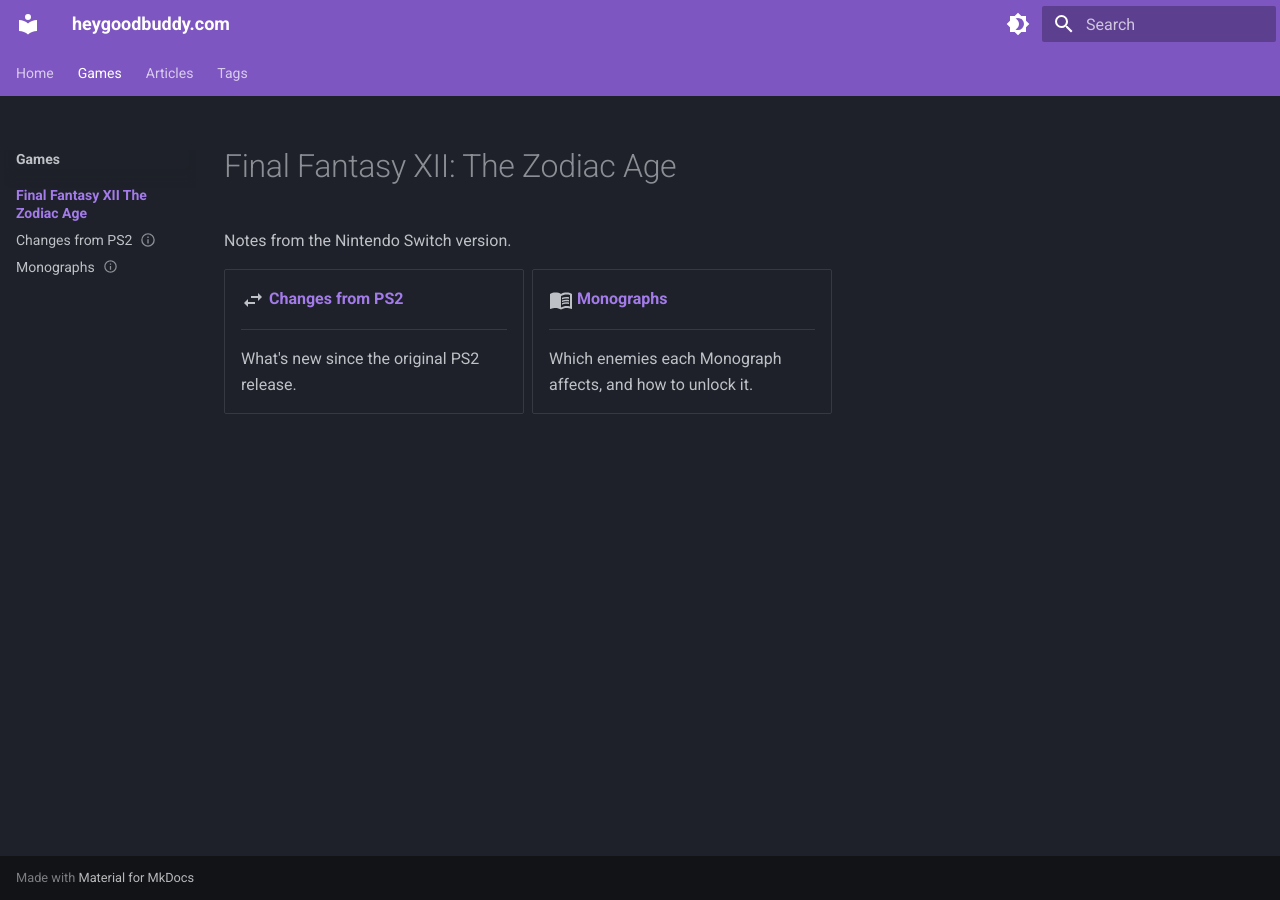
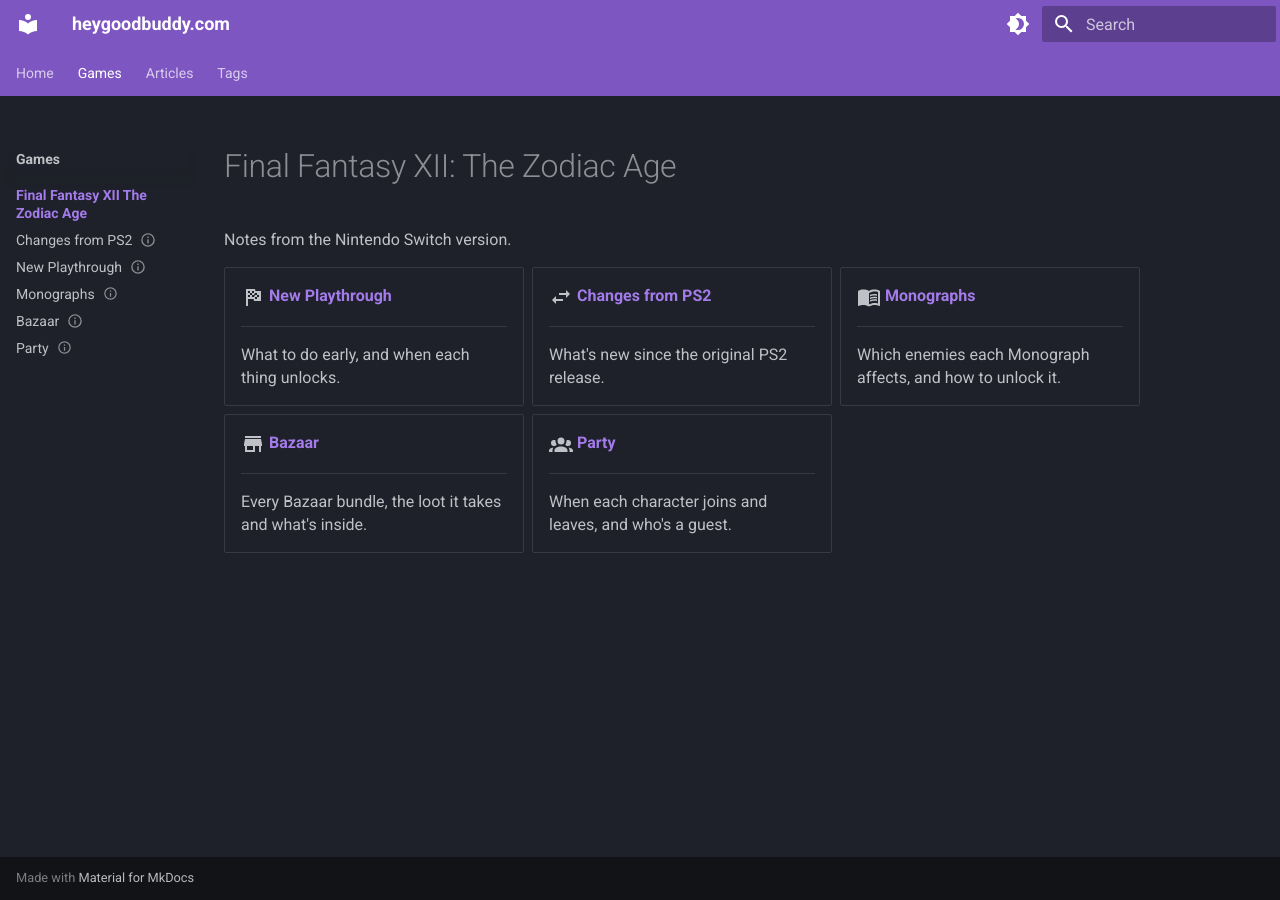
Before and after one commit to princeodd47/heygoodbuddy.com, an MkDocs documentation site: the page built from docs/games/final-fantasy-xii-the-zodiac-age/index.md, in a window 1280 px wide. Built offline with MkDocs 1.6.1 and Material for MkDocs 9.7.7, drawn with Linux system fonts in a browser that asks for light colours.

Commit message:
Add FFXII New Playthrough, Bazaar and Party pages
Tighten text spacing site-wide and highlight permanent party joins.

Co-Authored-By: Claude Opus 5.5 <noreply@anthropic.com>

```diff
--- a/docs/games/final-fantasy-xii-the-zodiac-age/index.md
+++ b/docs/games/final-fantasy-xii-the-zodiac-age/index.md
@@ -11,6 +11,12 @@ Notes from the Nintendo Switch version.
 
 <div class="grid cards" markdown>
 
+-   :material-flag-checkered:{ .lg .middle } __[New Playthrough](new-playthrough.md)__
+
+    ---
+
+    What to do early, and when each thing unlocks.
+
 -   :material-swap-horizontal:{ .lg .middle } __[Changes from PS2](changes.md)__
 
     ---
@@ -23,4 +29,16 @@ Notes from the Nintendo Switch version.
 
     Which enemies each Monograph affects, and how to unlock it.
 
+-   :material-store:{ .lg .middle } __[Bazaar](bazaar.md)__
+
+    ---
+
+    Every Bazaar bundle, the loot it takes and what's inside.
+
+-   :material-account-group:{ .lg .middle } __[Party](party.md)__
+
+    ---
+
+    When each character joins and leaves, and who's a guest.
+
 </div>
--- a/docs/stylesheets/extra.css
+++ b/docs/stylesheets/extra.css
@@ -33,3 +33,43 @@
 .md-content .md-typeset nav.md-tags {
   display: none !important;
 }
+
+/* Tighter text spacing than the theme default. */
+.md-typeset {
+  line-height: 1.45;
+}
+
+.md-typeset p,
+.md-typeset ul,
+.md-typeset ol,
+.md-typeset table:not([class]) {
+  margin-top: 0.5em;
+  margin-bottom: 0.5em;
+}
+
+.md-typeset ul li,
+.md-typeset ol li {
+  margin-bottom: 0.15em;
+}
+
+.md-typeset h2 {
+  margin: 1.2em 0 0.4em;
+}
+
+.md-typeset h3 {
+  margin: 1em 0 0.3em;
+}
+
+.md-typeset table:not([class]) th,
+.md-typeset table:not([class]) td {
+  padding: 0.5em 1em;
+}
+
+/* Highlight table rows that contain a .permanent marker. */
+.md-typeset tr:has(.permanent) {
+  background-color: rgba(229, 57, 53, 0.12);
+}
+
+[data-md-color-scheme="slate"] .md-typeset tr:has(.permanent) {
+  background-color: rgba(239, 83, 80, 0.2);
+}
--- a/mkdocs.yml
+++ b/mkdocs.yml
@@ -38,6 +38,7 @@ plugins:
         dqm_abilities: data/dragon-quest-monsters-the-withered-world/abilities.yaml
         dqm_items: data/dragon-quest-monsters-the-withered-world/items.yaml
         ffxii_monographs: data/final-fantasy-xii-the-zodiac-age/monographs.yaml
+        ffxii_bazaar: data/final-fantasy-xii-the-zodiac-age/bazaar.yaml
 
 extra_css:
   - stylesheets/extra.css
@@ -83,7 +84,10 @@ nav:
       - Final Fantasy XII The Zodiac Age:
           - games/final-fantasy-xii-the-zodiac-age/index.md
           - Changes from PS2: games/final-fantasy-xii-the-zodiac-age/changes.md
+          - New Playthrough: games/final-fantasy-xii-the-zodiac-age/new-playthrough.md
           - Monographs: games/final-fantasy-xii-the-zodiac-age/monographs.md
+          - Bazaar: games/final-fantasy-xii-the-zodiac-age/bazaar.md
+          - Party: games/final-fantasy-xii-the-zodiac-age/party.md
   - Articles:
       - blog/index.md
   - Tags: tags.md
```
Also changed, not shown: docs/games/final-fantasy-xii-the-zodiac-age/bazaar.md (added, +34 -0 lines), docs/games/final-fantasy-xii-the-zodiac-age/new-playthrough.md (added, +144 -0 lines), docs/games/final-fantasy-xii-the-zodiac-age/party.md (added, +39 -0 lines), 1 other file.
